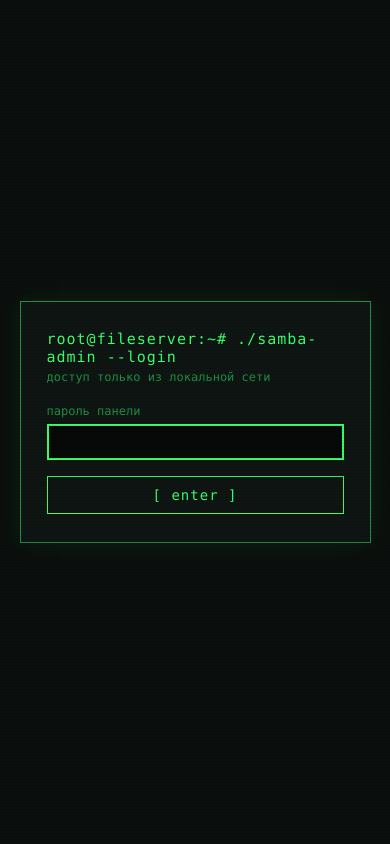
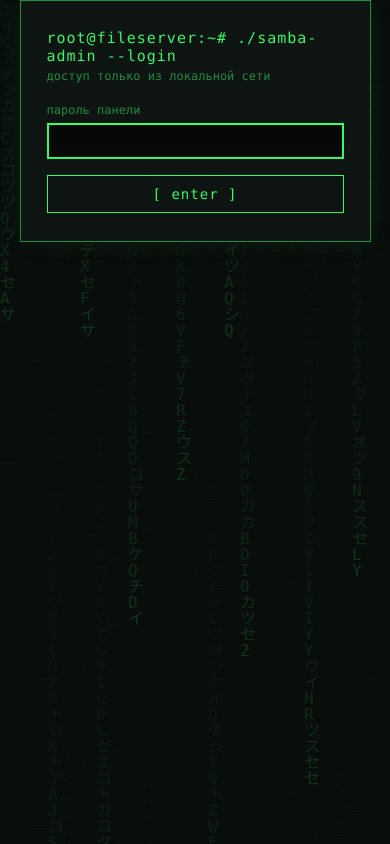
Before and after one commit to lukomsky85/samba-admin-panel, a Flask app: page /login in a window 390 px wide. Run offline with Flask 3, Linux system fonts and the light colour scheme; parts of the project's set-up code (start-up, migrations or seed data) failed here and were passed over; some libraries are stand-ins or nearby versions.

Commit message:
Release v1.3.8

```diff
--- a/templates/login.html
+++ b/templates/login.html
@@ -17,12 +17,23 @@
     --panel: #0f1512;
   }
   * { box-sizing: border-box; }
-  html, body {
+  html {
+    background: var(--bg);
+  }
+  body {
     margin: 0; height: 100%;
-    background: var(--bg);
+    background: transparent;
     color: var(--fg);
     font-family: ui-monospace, "SF Mono", "JetBrains Mono", "Cascadia Mono", Consolas, monospace;
     display: flex; align-items: center; justify-content: center;
+  }
+  #matrix-bg {
+    position: fixed; inset: 0; z-index: -1;
+    pointer-events: none;
+    opacity: 0.16;
+  }
+  @media (prefers-reduced-motion: reduce) {
+    #matrix-bg { display: none; }
   }
   body::before {
     content: "";
@@ -61,6 +72,7 @@
 </style>
 </head>
 <body>
+<canvas id="matrix-bg"></canvas>
   <div class="box">
     <p class="title">root@fileserver:~# ./samba-admin --login</p>
     <p class="sub">доступ только из локальной сети<span class="cursor">&nbsp;</span></p>
@@ -72,5 +84,50 @@
       <button type="submit">[ enter ]</button>
     </form>
   </div>
+<script>
+// Тот же фоновый эффект "цифрового дождя", что и на основной панели —
+// здесь цвет темы фиксированный (страница логина не поддерживает
+// переключение тем), поэтому без чтения CSS-переменных на каждый кадр.
+(function initMatrixBackground() {
+  const canvas = document.getElementById('matrix-bg');
+  if (!canvas) return;
+  if (window.matchMedia && window.matchMedia('(prefers-reduced-motion: reduce)').matches) return;
+
+  const ctx = canvas.getContext('2d');
+  const FONT_SIZE = 16;
+  const CHARS = 'アイウエオカキクケコサシスセソタチツテト0123456789ABCDEFGHIJKLMNOPQRSTUVWXYZ';
+  const FG_COLOR = '#39ff6a';
+  const BG_FADE = 'rgba(11, 15, 13, 0.08)';
+  let drops = [];
+
+  function resize() {
+    canvas.width = window.innerWidth;
+    canvas.height = window.innerHeight;
+    const columns = Math.floor(canvas.width / FONT_SIZE);
+    drops = new Array(columns).fill(0).map(() => Math.random() * -50);
+  }
+
+  function draw() {
+    ctx.fillStyle = BG_FADE;
+    ctx.fillRect(0, 0, canvas.width, canvas.height);
+
+    ctx.fillStyle = FG_COLOR;
+    ctx.font = FONT_SIZE + 'px monospace';
+
+    for (let i = 0; i < drops.length; i++) {
+      const char = CHARS[Math.floor(Math.random() * CHARS.length)];
+      ctx.fillText(char, i * FONT_SIZE, drops[i] * FONT_SIZE);
+      if (drops[i] * FONT_SIZE > canvas.height && Math.random() > 0.975) {
+        drops[i] = 0;
+      }
+      drops[i]++;
+    }
+  }
+
+  resize();
+  window.addEventListener('resize', resize);
+  setInterval(draw, 50);
+})();
+</script>
 </body>
 </html>
```
